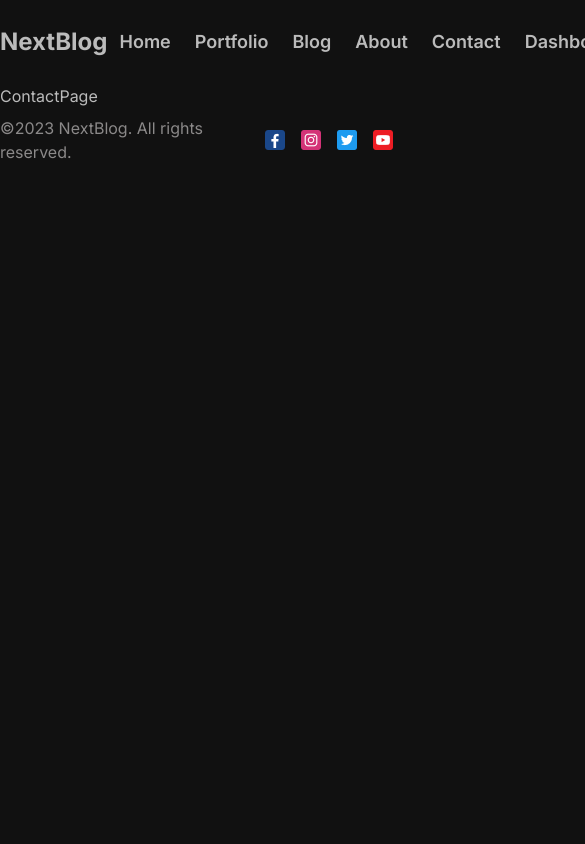
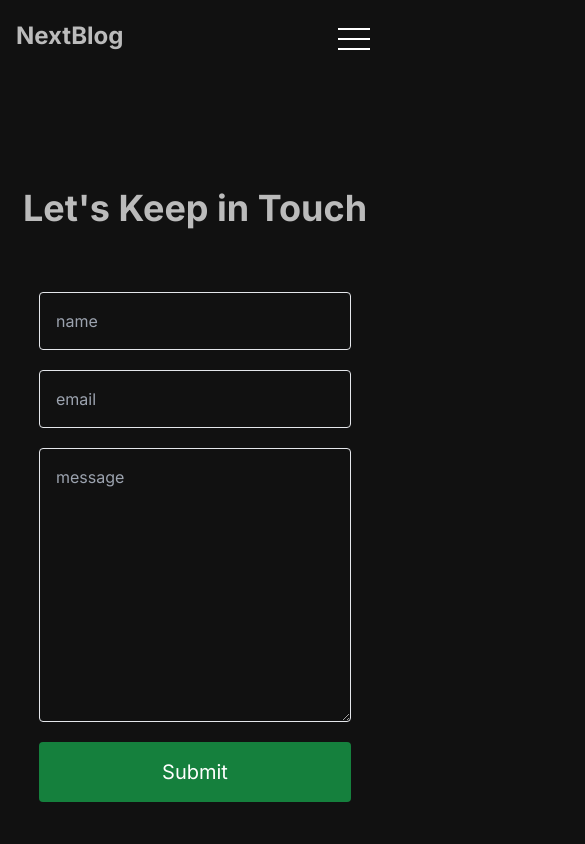
Before and after one commit to jakareya76/nextblog, a Next.js app: page /contact in a window 390 px wide. Shown: the top 844 px of the page, 585 px wide, since content can reach past the window. Built offline with nearby package versions, Linux system fonts and the light colour scheme.

Commit message:
create about and contact page also make everything responsive

```diff
--- a/next.config.js
+++ b/next.config.js
@@ -1,4 +1,15 @@
 /** @type {import('next').NextConfig} */
-const nextConfig = {}
+const nextConfig = {
+  images: {
+    remotePatterns: [
+      {
+        protocol: "https",
+        hostname: "images.pexels.com",
+        port: "",
+        pathname: "/photos/**",
+      },
+    ],
+  },
+};
 
-module.exports = nextConfig
+module.exports = nextConfig;
--- a/src/app/about/page.jsx
+++ b/src/app/about/page.jsx
@@ -1,4 +1,62 @@
+import Button from "@/components/Button";
+import Image from "next/image";
+
 const AboutPage = () => {
-  return <div>AboutPage</div>;
+  return (
+    <section className="py-16 px-5 md:px-0">
+      <div className="relative w-full h-[300px]">
+        <Image
+          src="https://images.pexels.com/photos/3194521/pexels-photo-3194521.jpeg?auto=compress&cs=tinysrgb&w=1260&h=750&dpr=2"
+          fill={true}
+          className="object-cover grayscale"
+        />
+        <div className="absolute bg-[#53c28b] text-white p-2 bottom-5 left-6">
+          <h1 className="text-2xl font-extrabold">Digital Storytellers</h1>
+          <h2 className="text-xl font-extrabold">
+            Handcrafting award winning digital experiences
+          </h2>
+        </div>
+      </div>
+
+      <div className="flex flex-col items-center justify-between gap-20 py-5 md:flex-row">
+        <div className="w-full md:w-1/2">
+          <h1 className="text-3xl font-extrabold py-5">Who we are?</h1>
+          <p className="text-justify">
+            Lorem ipsum dolor sit amet consectetur adipisicing elit. Ducimus
+            quae dolor, optio voluptatibus magnam iure esse tempora beatae.
+            <br />
+            <br />
+            A suscipit eos. Animi quibusdam cum omnis officiis voluptatum quo ea
+            eveniet? Lorem ipsum dolor sit amet consectetur adipisicing elit.
+            Ducimus quae dolor, optio voluptatibus magnam iure esse tempora
+            beatae, a suscipit eos. Animi quibusdam cum omnis officiis
+            <br />
+            <br />
+            voluptatum quo ea eveniet? Lorem ipsum dolor sit amet consectetur
+            adipisicing elit. Ducimus quae dolor, optio voluptatibus magnam iure
+            esse tempora beatae, a suscipit eos. Animi quibusdam cum omnis
+            officiis voluptatum quo ea eveniet?
+          </p>
+        </div>
+        <div className="w-full md:w-1/2">
+          <h1 className="text-3xl font-extrabold py-5">What We Do?</h1>
+          <p className="text-justify mb-8">
+            Lorem ipsum dolor sit amet consectetur adipisicing elit. Ducimus
+            quae dolor, optio voluptatibus magnam iure esse tempora beatae, a
+            suscipit eos. Animi quibusdam cum omnis officiis voluptatum quo ea
+            eveniet? Lorem ipsum dolor sit amet consectetur adipisicing elit. -
+            Creative Illustrations
+            <br />
+            <br /> - Dynamic Websites
+            <br />
+            <br /> - Fast and Handy
+            <br />
+            <br /> - Mobile Apps
+          </p>
+          <Button text="Contact" url="/contact" />
+        </div>
+      </div>
+    </section>
+  );
 };
 export default AboutPage;
--- a/src/app/contact/page.jsx
+++ b/src/app/contact/page.jsx
@@ -1,4 +1,48 @@
+import Image from "next/image";
+
+import ContactImg from "/public/contact.png";
+
 const ContactPage = () => {
-  return <div>ContactPage</div>;
+  return (
+    <section className="py-28">
+      <h1 className="text-4xl text-center font-bold md:text-6xl">
+        Let's Keep in Touch
+      </h1>
+      <div className="flex items-center justify-center gap-16 py-16">
+        <div className="hidden md:flex md:justify-end md:w-1/2">
+          <Image src={ContactImg} className="w-[500px] object-cover" />
+        </div>
+        <div className="flex items-center justify-center w-full md:justify-start md:w-1/2">
+          <form className="flex flex-col w-[80%] gap-5">
+            <input
+              type="text"
+              placeholder="name"
+              className="bg-transparent p-4 border outline-none rounded"
+            />
+            <input
+              type="email"
+              placeholder="email"
+              className="bg-transparent p-4 border outline-none rounded"
+            />
+            <textarea
+              name=""
+              id=""
+              cols="30"
+              rows="10"
+              placeholder="message"
+              className="bg-transparent p-4 border outline-none rounded"
+            />
+
+            <button
+              type="submit"
+              className="px-8 py-4 bg-green-700 text-white text-xl rounded duration-200 hover:bg-green-800"
+            >
+              Submit
+            </button>
+          </form>
+        </div>
+      </div>
+    </section>
+  );
 };
 export default ContactPage;
--- a/src/app/page.jsx
+++ b/src/app/page.jsx
@@ -1,29 +1,27 @@
 import Image from "next/image";
 import Link from "next/link";
+
+import Button from "@/components/Button";
 
 import Hero from "public/hero.png";
 
 export default function HomePage() {
   return (
-    <section className="py-28 h-screen flex items-center justify-center">
+    <section className="w-full h-full flex items-center justify-center py-28">
       <div className="flex flex-col-reverse items-center justify-center md:flex-row">
         <div className="w-full md:w-1/2">
-          <h2 className="text-[82px] max-w-xl font-extrabold leading-[105px] text-transparent bg-gradient-to-t bg-clip-text from-green-100 to-green-950">
+          <h2 className="text-center text-5xl py-2 font-extrabold text-transparent bg-gradient-to-t bg-clip-text from-green-100 to-green-950 md:text-[56px] md:leading-[66px] md:text-left xl:text-[82px] xl:max-w-xl xl:leading-[105px]">
             Better design <br /> for you digital Products
           </h2>
-          <p className="max-w-xl text-[24px] py-6 mb-8">
+          <p className="text-center px-2 text-sm py-4 mb-2 md:text-left md:px-0 md:mb-4 md:text-[18px] md:leading-[25px] xl:max-w-xl xl:text-[24px] xl:leading-[36px]">
             Turning your Idea into Reality. We bring together the teams from the
             global tech industry.
           </p>
-
-          <Link
-            href="/portfolio"
-            className="px-8 py-4 bg-green-700 text-white text-xl rounded duration-200 hover:bg-green-800"
-          >
-            See Our Work
-          </Link>
+          <div className="w-full flex items-center justify-center md:justify-start">
+            <Button text="See Our Work" url="/portfolio" />
+          </div>
         </div>
-        <div className="w-full flex items-center justify-end md:w-1/2">
+        <div className="w-full flex items-center justify-center md:justify-end md:w-1/2">
           <Image src={Hero} alt="hero img" className="w-[80%]" />
         </div>
       </div>
--- /dev/null
+++ b/src/components/Button.jsx
@@ -0,0 +1,13 @@
+import Link from "next/link";
+
+const Button = ({ text, url }) => {
+  return (
+    <Link
+      href={url}
+      className="px-8 py-4 bg-green-700 text-white text-xl rounded duration-200 hover:bg-green-800"
+    >
+      {text}
+    </Link>
+  );
+};
+export default Button;
--- a/src/components/Footer.jsx
+++ b/src/components/Footer.jsx
@@ -2,7 +2,7 @@ import Image from "next/image";
 
 const Footer = () => {
   return (
-    <footer className="container mx-auto flex items-center justify-between py-2">
+    <footer className="container mx-auto flex flex-col gap-3 items-center justify-between py-2 md:flex-row">
       <span className="text-[#8b8989]">
         ©2023 NextBlog. All rights reserved.
       </span>
--- /dev/null
+++ b/src/components/Hamburger.jsx
@@ -0,0 +1,23 @@
+"use client";
+
+const Hamburger = ({ toggleMenu, setToggleMenu }) => {
+  return (
+    <div
+      className={`absolute top-5 right-5 md:hidden ${toggleMenu && "top-7"}`}
+      onClick={() => setToggleMenu(!toggleMenu)}
+    >
+      <div
+        className={`w-8 h-[2px] bg-white my-2 duration-300 ${
+          toggleMenu && "-rotate-45 absolute"
+        }`}
+      />
+      <div className={`w-8 h-[2px] bg-white my-2 ${toggleMenu && "hidden"}`} />
+      <div
+        className={`w-8 h-[2px] bg-white my-2 duration-300 ${
+          toggleMenu && "rotate-45"
+        }`}
+      />
+    </div>
+  );
+};
+export default Hamburger;
--- /dev/null
+++ b/src/components/MobileMenu.jsx
@@ -0,0 +1,35 @@
+"use client";
+
+import Link from "next/link";
+import { links } from "@/constants";
+
+const MobileMenu = ({ toggleMenu, setToggleMenu }) => {
+  return (
+    <div
+      className={`flex flex-col bg-zinc-800 p-5 gap-2 absolute top-16 right-5 rounded duration-300 md:hidden ${
+        toggleMenu ? "opacity-100 z-50" : "opacity-0 -z-50 hidden"
+      }`}
+    >
+      {links.map((link) => {
+        return (
+          <Link
+            key={link.id}
+            href={link.url}
+            className="mx-3 text-lg font-semibold duration-200 hover:text-green-400"
+            onClick={() => setToggleMenu(!toggleMenu)}
+          >
+            {link.title}
+          </Link>
+        );
+      })}
+
+      <button
+        className="bg-green-600 text-white px-4 py-2 rounded ml-2 mb-1 duration-200 hover:bg-green-700"
+        onClick={() => console.log("Logout")}
+      >
+        Logout
+      </button>
+    </div>
+  );
+};
+export default MobileMenu;
--- a/src/components/Navbar.jsx
+++ b/src/components/Navbar.jsx
@@ -1,22 +1,28 @@
 "use client";
+
+import { useState } from "react";
 
 import Link from "next/link";
 import { links } from "@/constants";
+import Hamburger from "./Hamburger";
+import MobileMenu from "./MobileMenu";
 
 const Navbar = () => {
+  const [toggleMenu, setToggleMenu] = useState(false);
+
   return (
-    <header className="container mx-auto">
+    <header className="container mx-auto w-full">
       <nav className="flex items-center justify-between py-5">
-        <Link href="/" className="text-2xl font-bold">
+        <Link href="/" className="text-2xl font-bold mb-1 px-4 sm:px-0">
           NextBlog
         </Link>
-        <div className="flex items-center">
+        <div className="hidden md:flex md:items-center">
           {links.map((link) => {
             return (
               <Link
                 key={link.id}
                 href={link.url}
-                className="mx-3 text-lg font-semibold"
+                className="mx-3 text-lg font-semibold duration-200 hover:text-green-400"
               >
                 {link.title}
               </Link>
@@ -24,12 +30,16 @@ const Navbar = () => {
           })}
 
           <button
-            className="bg-green-600 text-white px-4 py-2 rounded ml-2 mb-1"
+            className="bg-green-600 text-white px-4 py-2 rounded ml-2 mb-1 duration-200 hover:bg-green-700"
             onClick={() => console.log("Logout")}
           >
             Logout
           </button>
         </div>
+
+        <Hamburger toggleMenu={toggleMenu} setToggleMenu={setToggleMenu} />
+
+        <MobileMenu toggleMenu={toggleMenu} setToggleMenu={setToggleMenu} />
       </nav>
     </header>
   );
```
